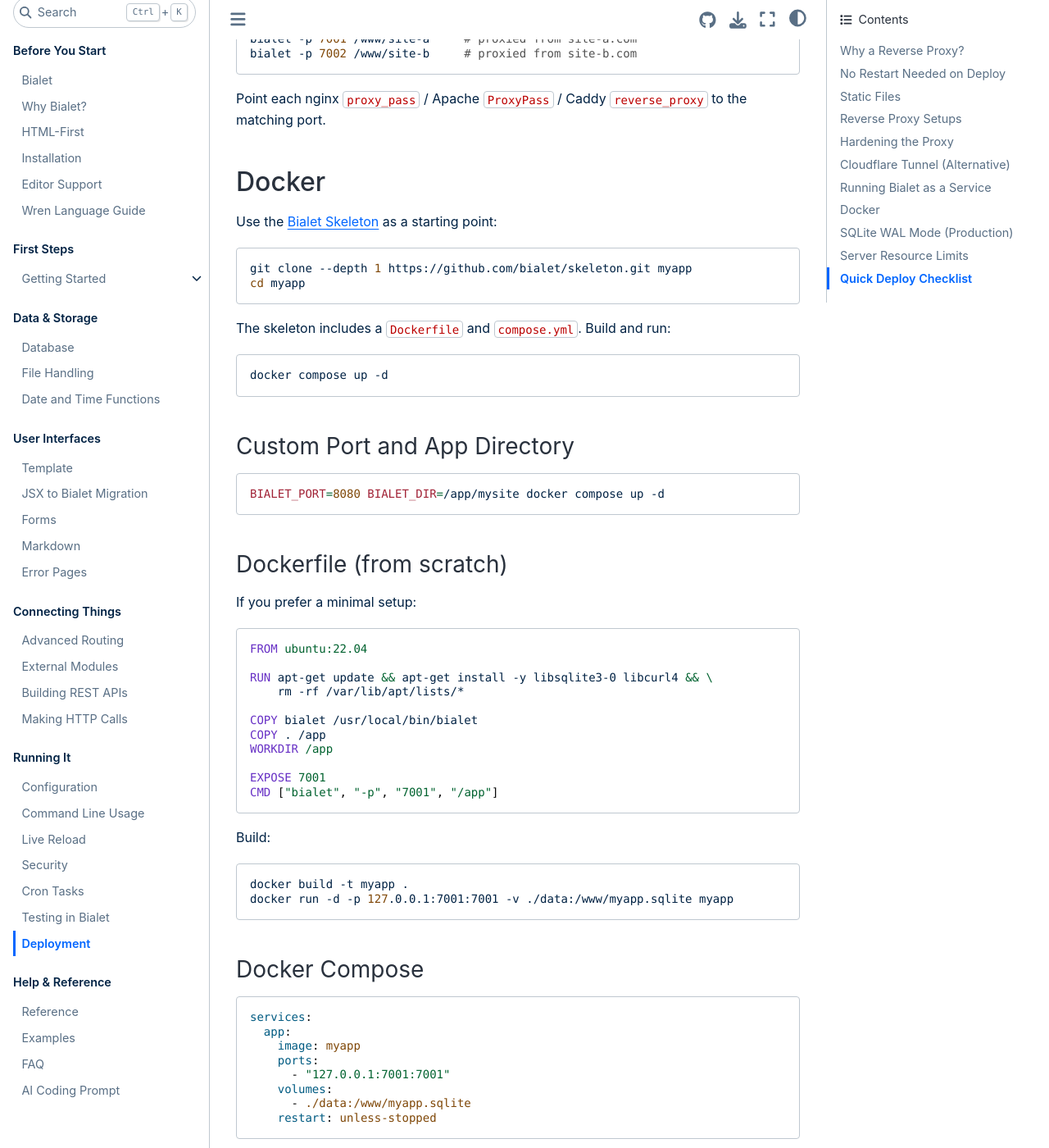
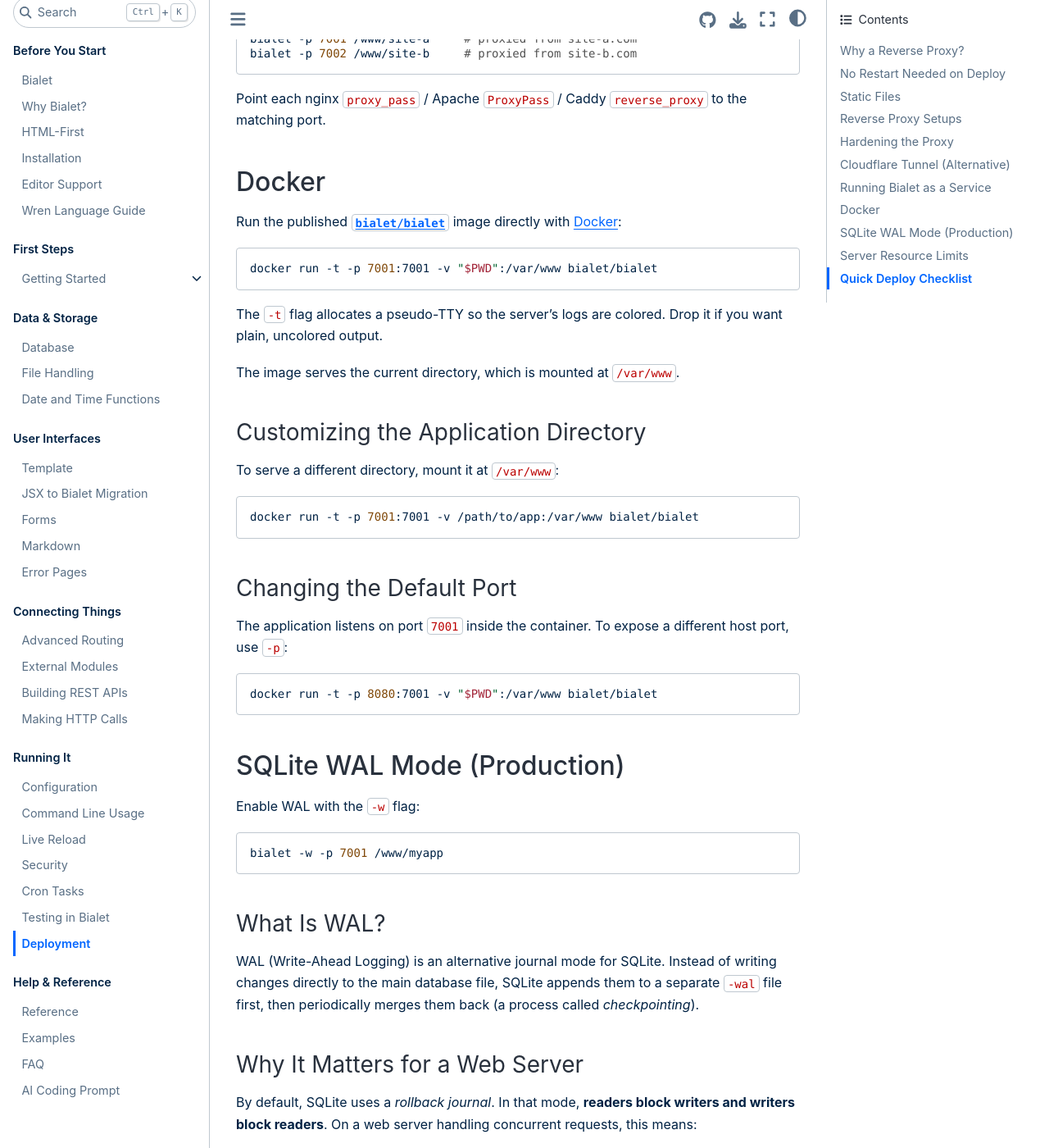
Before and after one commit to bialet/bialet, a Sphinx documentation site: the page built from docs/deployment.md, in a window 1280 px wide and 1400 px high, scrolled down 9249 px. Shown: the whole window at 82% size. Built offline with Sphinx 7.4.7 and the Sphinx Book theme 1.1.4, drawn with Linux system fonts in a browser that asks for light colours; the version number could not be read and is left out.

Commit message:
docs: update Docker section to use official bialet/bialet image, remove skeleton references

````diff
--- a/docs/deployment.md
+++ b/docs/deployment.md
@@ -450,62 +450,33 @@
 
 ## Docker
 
-Use the [Bialet Skeleton](https://github.com/bialet/skeleton) as a starting
-point:
+Run the published [`bialet/bialet`](https://hub.docker.com/r/bialet/bialet) image
+directly with [Docker](https://docs.docker.com/):
 
 ```bash
-git clone --depth 1 https://github.com/bialet/skeleton.git myapp
-cd myapp
+docker run -t -p 7001:7001 -v "$PWD":/var/www bialet/bialet
 ```
 
-The skeleton includes a `Dockerfile` and `compose.yml`. Build and run:
+The `-t` flag allocates a pseudo-TTY so the server's logs are colored. Drop it
+if you want plain, uncolored output.
+
+The image serves the current directory, which is mounted at `/var/www`.
+
+### Customizing the Application Directory
+
+To serve a different directory, mount it at `/var/www`:
 
 ```bash
-docker compose up -d
+docker run -t -p 7001:7001 -v /path/to/app:/var/www bialet/bialet
 ```
 
-### Custom Port and App Directory
+### Changing the Default Port
+
+The application listens on port `7001` inside the container. To expose a
+different host port, use `-p`:
 
 ```bash
-BIALET_PORT=8080 BIALET_DIR=/app/mysite docker compose up -d
-```
-
-### Dockerfile (from scratch)
-
-If you prefer a minimal setup:
-
-```dockerfile
-FROM ubuntu:22.04
-
-RUN apt-get update && apt-get install -y libsqlite3-0 libcurl4 && \
-    rm -rf /var/lib/apt/lists/*
-
-COPY bialet /usr/local/bin/bialet
-COPY . /app
-WORKDIR /app
-
-EXPOSE 7001
-CMD ["bialet", "-p", "7001", "/app"]
-```
-
-Build:
-
-```bash
-docker build -t myapp .
-docker run -d -p 127.0.0.1:7001:7001 -v ./data:/www/myapp.sqlite myapp
-```
-
-### Docker Compose
-
-```yaml
-services:
-  app:
-    image: myapp
-    ports:
-      - "127.0.0.1:7001:7001"
-    volumes:
-      - ./data:/www/myapp.sqlite
-    restart: unless-stopped
+docker run -t -p 8080:7001 -v "$PWD":/var/www bialet/bialet
 ```
 
 (sqlite-wal-mode-production)=
````
